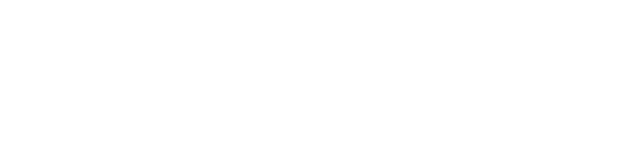
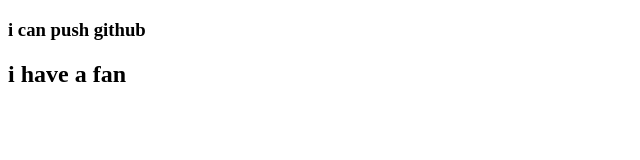
Before and after one commit to mdimam07/git-repo, a plain HTML site: page index.html in a window 1280 px wide. Shown: the whole page, without its empty margins (0-640 px from the left). Drawn offline with Linux system fonts and the light colour scheme.

Commit message:
added header

```diff
--- a/index.html
+++ b/index.html
@@ -7,6 +7,7 @@
     <title>My first repo</title>
 </head>
 <body>
-
+    <h3>i can push github</h3>
+    <h2>i have a fan</h2>
 </body>
 </html>
```
